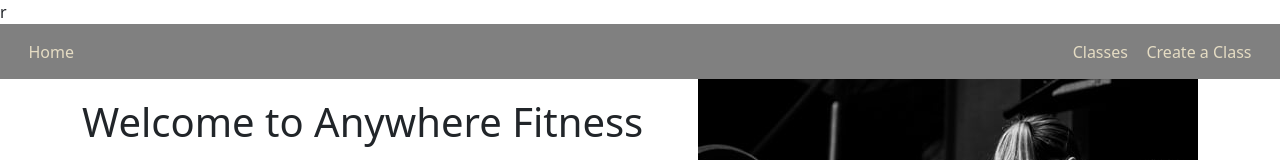
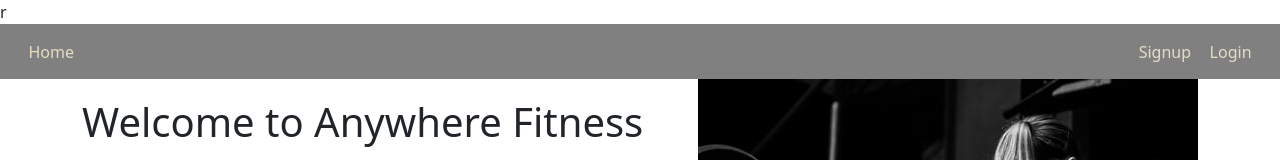
Before and after one commit to ft-anywhere-fitness-7/front-end, a React (Create React App) app in the folder front-end/: page / in a window 1280 px wide. Shown: the top 160 px of the page. Built offline with nearby package versions, Linux system fonts and the light colour scheme.

Commit message:
set the header flages to be before login

```diff
--- a/front-end/src/components/Header.js
+++ b/front-end/src/components/Header.js
@@ -6,8 +6,8 @@ import '../CSS/Header.css';
 const Header = (props) => {
     // const { role, isLoggedIn } = props;
 
-    const isLoggedIn = true;
-    const role = "admin";
+    const isLoggedIn = false;
+    const role = "instructor";
 
     return(
         <nav className="nav-bar">
```
